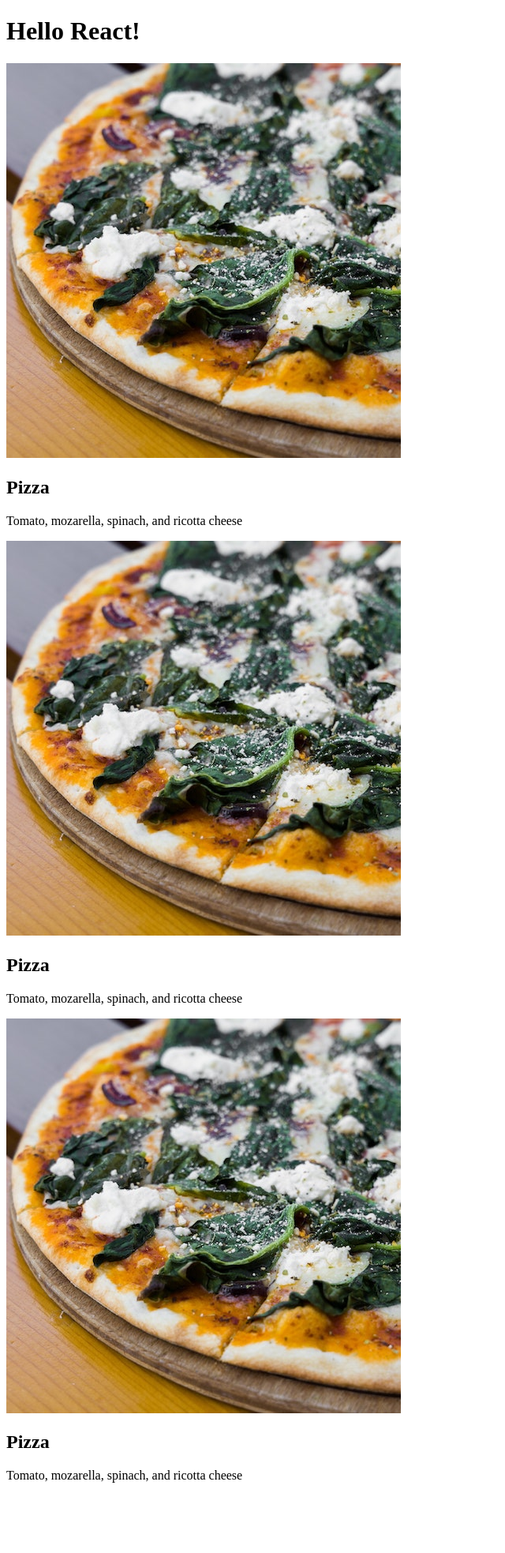
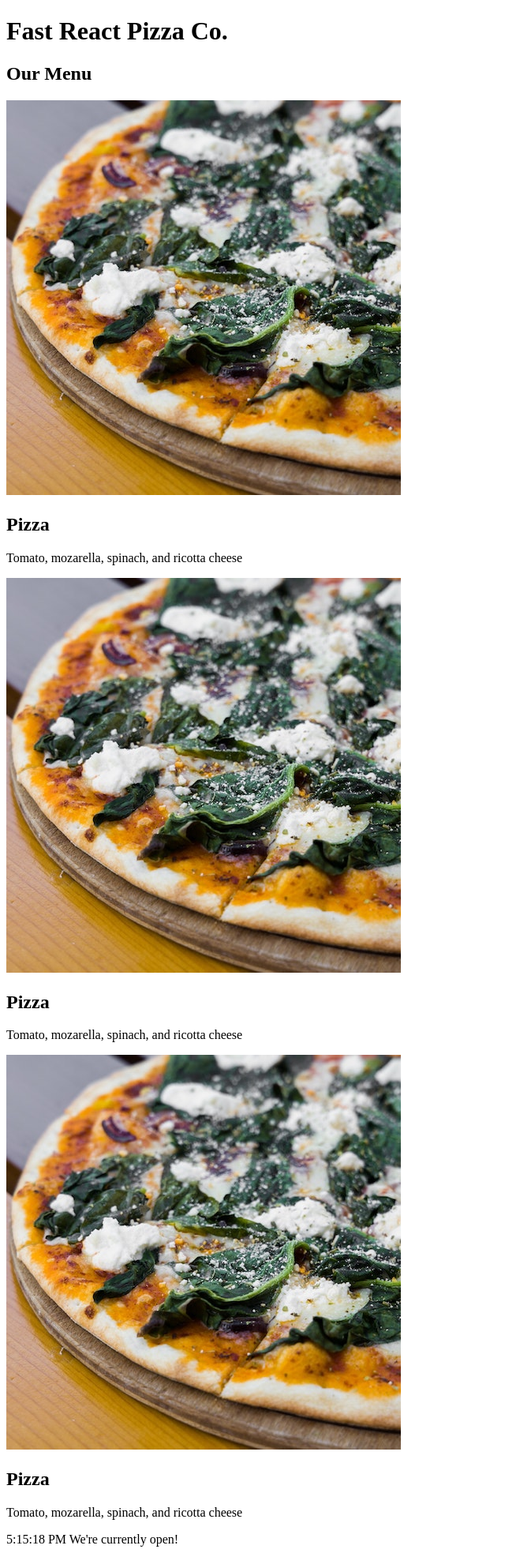
Before and after one commit to fido1hn/pizza-menu, a React (Vite) app: page / in a window 1280 px wide. Shown: the whole page at 79% size, without its empty margins (0-640 px from the left). Before the commit the page ends 1894 px from the top, so only its background shows below. Built offline with nearby package versions, Linux system fonts and the light colour scheme.

Commit message:
creating and combining more components

```diff
--- a/src/index.jsx
+++ b/src/index.jsx
@@ -4,12 +4,31 @@
 function App() {
   return (
     <div>
-      <h1>Hello React!</h1>
+      <Header />
+      <Menu />
+      <Footer />
+    </div>
+  );
+}
+
+function Header() {
+  return <h1>Fast React Pizza Co.</h1>;
+}
+function Menu() {
+  return (
+    <div>
+      <h2>Our Menu</h2>
       <Pizza />
       <Pizza />
       <Pizza />
     </div>
   );
+}
+function Footer() {
+  return (
+    <footer>{new Date().toLocaleTimeString()} We're currently open!</footer>
+  );
+  // return React.createElement("footer", null, "We're currently open");
 }
 
 function Pizza() {
```
